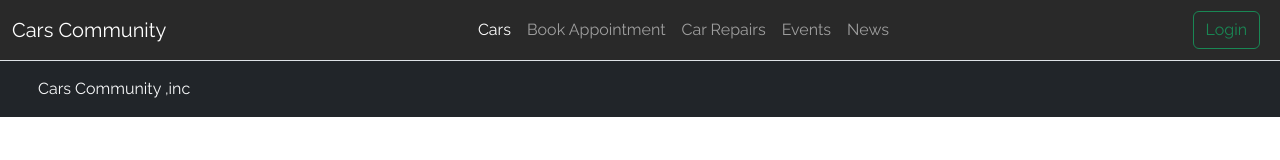
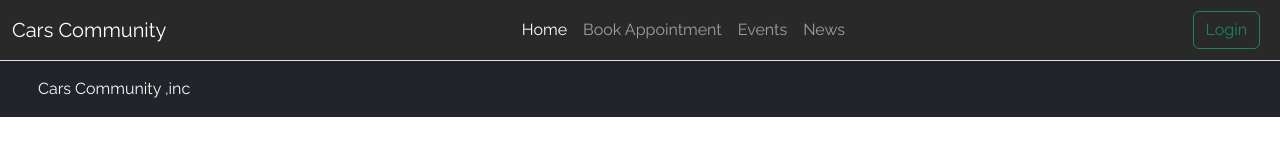
Before and after one commit to bassem620/Cars-Community-Frontend, a React (Create React App) app: page / in a window 1280 px wide. Shown: the top 160 px of the page. Built offline with nearby package versions, Linux system fonts and the light colour scheme.

Commit message:
nav edits and car repairs deleted

```diff
--- a/src/App.js
+++ b/src/App.js
@@ -6,7 +6,6 @@ import SignIn from './pages/SignIn';
 import SignUp from './pages/SignUp';
 import Search from './pages/Search';
 import BookAppointment from './pages/BookAppointment';
-import CarRepairs from './pages/CarRepairs';
 import Compare from './pages/Compare';
 import Events from './pages/Events';
 import EventInfo from './pages/EventInfo';
@@ -23,11 +22,10 @@ function App() {
         {/* Routes */}
         <Routes>
             <Route path="/home" element={<Home />} />
-            <Route path="/sign-in" element={<SignIn />} />
+            <Route path="/login" element={<SignIn />} />
             <Route path="/sign-up" element={<SignUp />} />
             <Route path="/search" element={<Search />}/>
             <Route path="/book-appointment" element={<BookAppointment />}/>
-            <Route path="/car-repair" element={<CarRepairs />} />
             <Route path="/compare" element={<Compare />} />
             <Route path="/events" element={<Events />} />
             <Route path="/events/:id" element={<EventInfo />} />
--- a/src/components/Nav.jsx
+++ b/src/components/Nav.jsx
@@ -13,13 +13,10 @@ const Nav = () => {
                 <div className="collapse navbar-collapse" id="navbarCollapse">
                 <ul className="navbar-nav m-auto mb-2 mb-md-0">
                     <li className="nav-item">
-                        <Link className="nav-link active" aria-current="page" to="/home">Cars</Link>
+                        <Link className="nav-link active" aria-current="page" to="/home">Home</Link>
                     </li>
                     <li className="nav-item">
                         <Link className="nav-link" aria-current="page" to="/book-appointment">Book Appointment</Link>
-                    </li>
-                    <li className="nav-item">
-                        <Link className="nav-link" aria-current="page" to="/car-repair">Car Repairs</Link>
                     </li>
                     <li className="nav-item">
                         <Link className="nav-link" aria-current="page" to="/events">Events</Link>
@@ -30,7 +27,7 @@ const Nav = () => {
                 </ul>
                 <form className="d-flex" role="search">
                     <Link className="badge nav-link disabled mt-2 "></Link>
-                    <Link className="btn btn-outline-success mx-2" to="/sign-in">Login </Link>
+                    <Link className="btn btn-outline-success mx-2" to="/login">Login </Link>
                 </form>
                 </div>
             </div>
--- a/src/pages/CarRepairs.jsx
+++ /dev/null
@@ -1,9 +0,0 @@
-import React from 'react'
-
-const CarRepairs = () => {
-    return (
-        <div>CarRepairs</div>
-    )
-}
-
-export default CarRepairs
```
